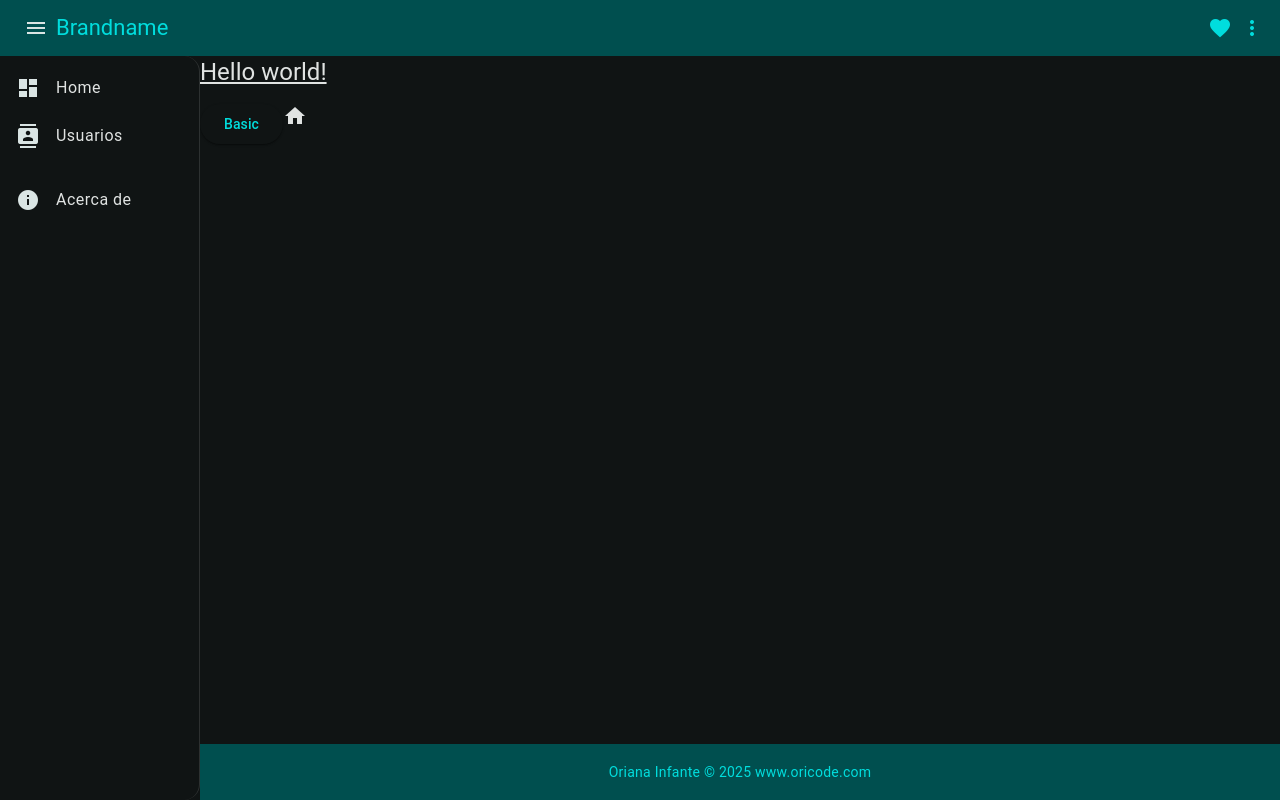
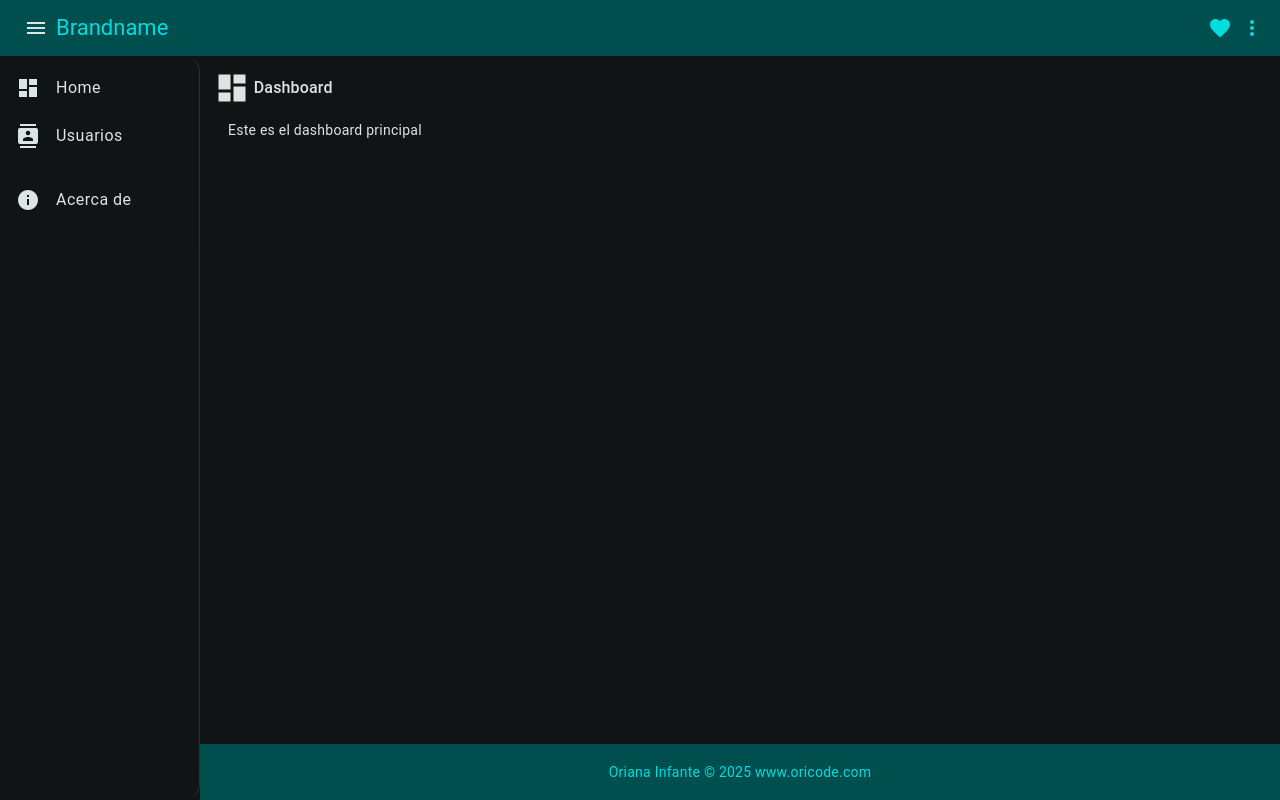
Before and after one commit to Orianig/ng-users-crud, an Angular app: page /home in a window 1280 px wide. Built offline with nearby package versions, Linux system fonts and the light colour scheme.

Commit message:
feat: page header

```diff
--- a/src/app/pages/home/home.component.html
+++ b/src/app/pages/home/home.component.html
@@ -1,5 +1,4 @@
-<h1 class="text-3xl font-bold underline">
-  Hello world!
-</h1>
-<button mat-raised-button>Basic</button>
-<mat-icon>home</mat-icon>
+<app-page-header title="Dashboard" icon="dashboard"></app-page-header>
+<section class="page-content">
+  Este es el dashboard principal
+</section>
--- a/src/app/pages/home/home.component.ts
+++ b/src/app/pages/home/home.component.ts
@@ -1,9 +1,10 @@
 import { Component } from '@angular/core';
 import { MaterialModule } from '../../shared/material.module';
+import { PageHeaderComponent } from '../../shared/components/page-header/page-header.component';
 
 @Component({
   selector: 'app-home',
-  imports: [MaterialModule],
+  imports: [MaterialModule, PageHeaderComponent],
   templateUrl: './home.component.html',
   styleUrl: './home.component.scss'
 })
--- /dev/null
+++ b/src/app/shared/components/page-header/page-header.component.html
@@ -0,0 +1,4 @@
+<header ngPreserveWhitespaces class="page-header">
+  <mat-icon class="mat-icon-md" style="display: inline-block;" aria-hidden="true">{{icon()}}</mat-icon>
+  <h3>{{ title() }}</h3>
+</header>
--- /dev/null
+++ b/src/app/shared/components/page-header/page-header.component.scss
@@ -0,0 +1,19 @@
+header {
+    margin: 1em;
+}
+
+header .mat-icon {
+    width: 36px;
+    height: 36px;
+    font-size: 36px;
+    display: inline-block;
+    vertical-align: middle;
+}
+
+header h3 {
+    margin: 0;
+    padding: 0;
+    display: inline-block;
+    vertical-align: middle;
+    font-weight: 500;
+}
--- /dev/null
+++ b/src/app/shared/components/page-header/page-header.component.ts
@@ -0,0 +1,13 @@
+import { Component, input } from '@angular/core';
+import { MaterialModule } from '../../material.module';
+
+@Component({
+    selector: 'app-page-header',
+    templateUrl: './page-header.component.html',
+    styleUrl: './page-header.component.scss',
+    imports: [MaterialModule]
+})
+export class PageHeaderComponent {
+  readonly title = input<string>();
+  readonly icon = input<string>();
+}
```
